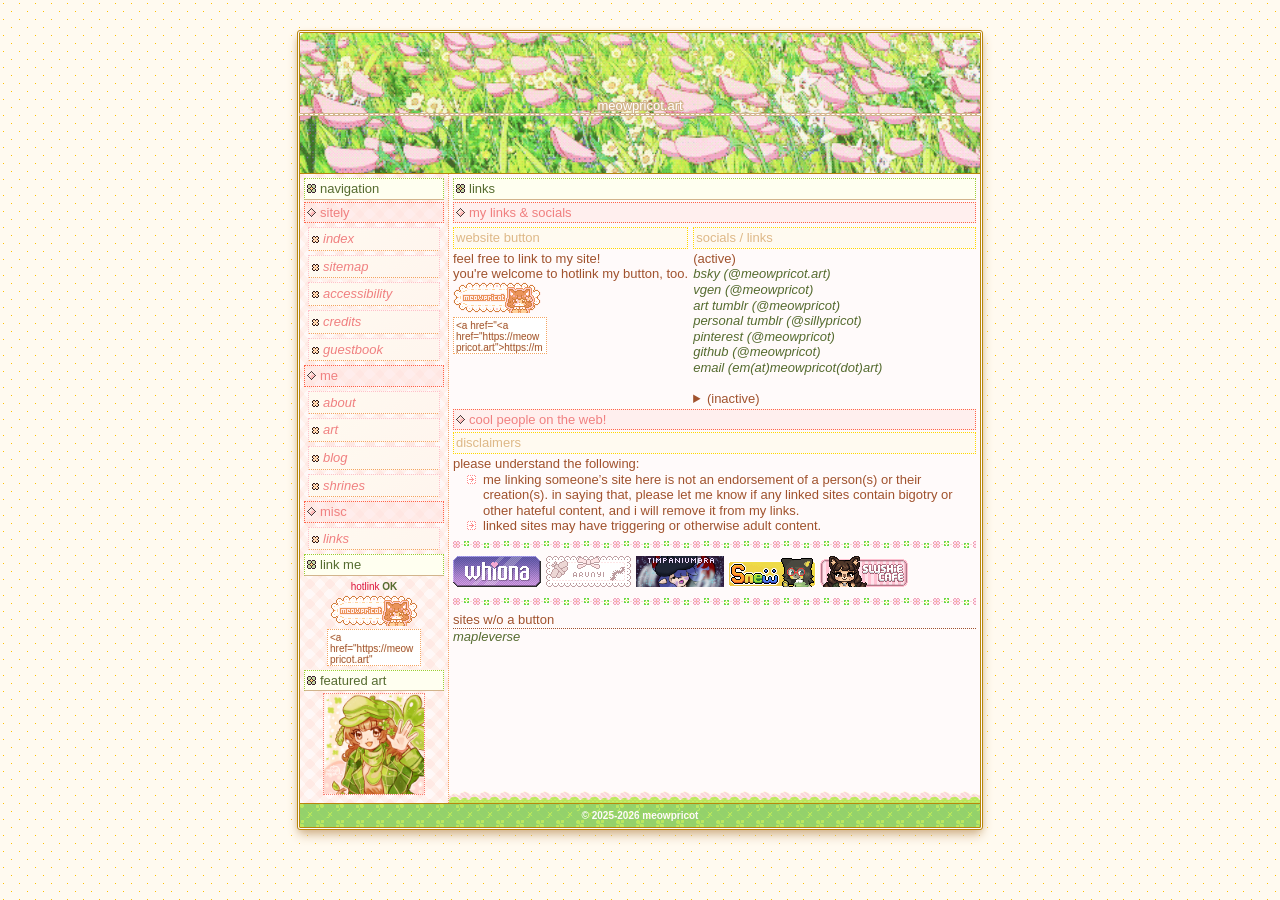
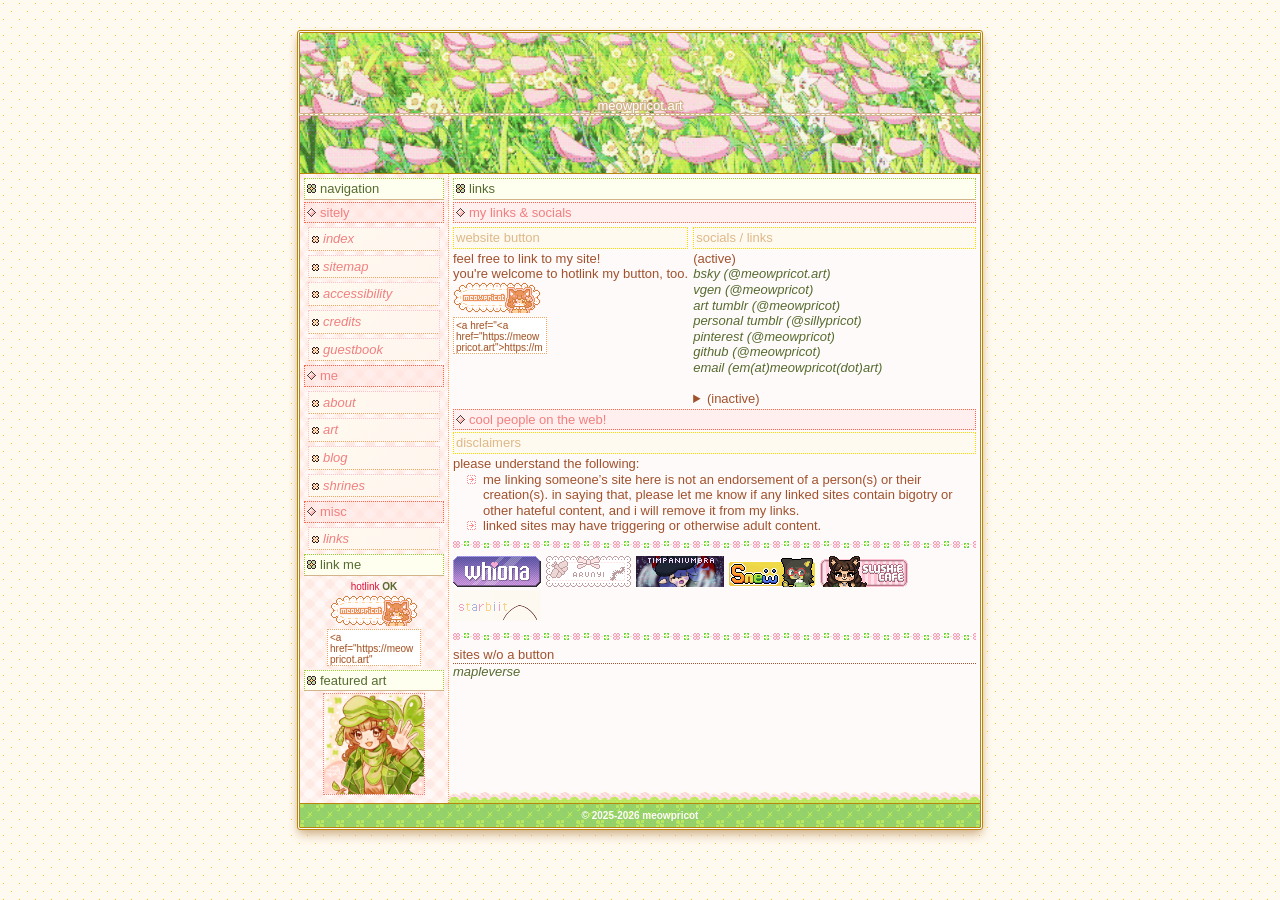
Before and after one commit to meowpricot/meowpricot.art, a Jekyll site: the page built from links.md, in a window 1280 px wide. Built offline with Jekyll 4.4.1, drawn with Linux system fonts in a browser that asks for light colours.

Commit message:
add starbiit button

```diff
--- a/_includes/buttons.html
+++ b/_includes/buttons.html
@@ -3,6 +3,7 @@
 <a href="https://timpaniumbra.xyz"><img src="/cats/img/site_buttons/timpaniumbra.jpg" alt="timpaniumbra.xyz"></a>
 <a href="https://snewdraws.net"><img src="/cats/img/site_buttons/snewbutton.gif" alt="snewdraws.net"></a>
 <a href="https://slushiecafe.neocities.org/"><img src="/cats/img/site_buttons/slushiecafebutton.gif" alt="slushiecafe.neocities.org"></a>
+<a href="https://starbiit.nekoweb.org/"><img src="/cats/img/site_buttons/starbiitweblink.gif" alt="starbiit.nekoweb.org"></a>
 <hr>
 <h5>sites w/o a button</h5>
 <a href="https://mapleverse.neocities.org/">mapleverse</a>
```
Also changed, not shown: cats/img/site_buttons/starbiitweblink.gif (added).
